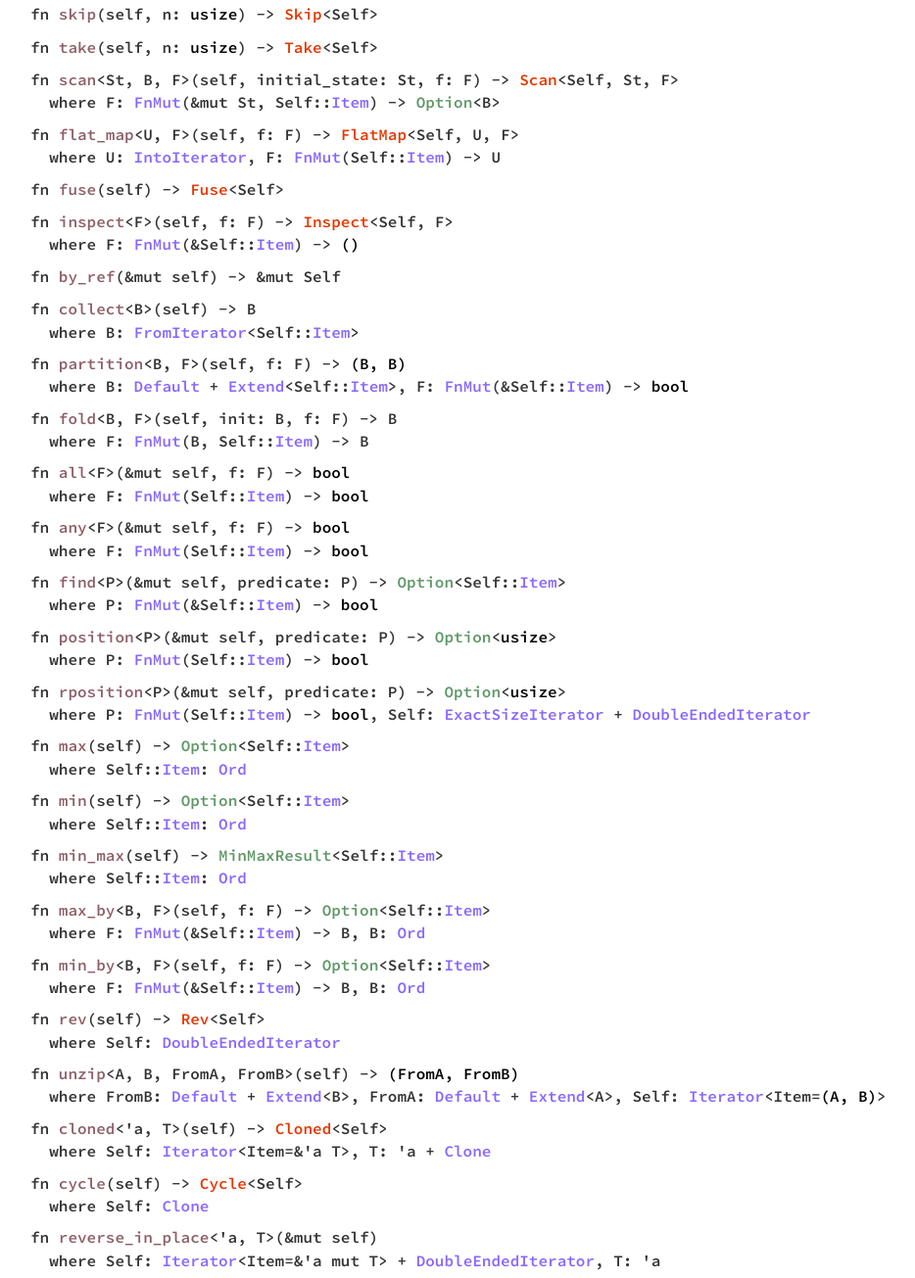
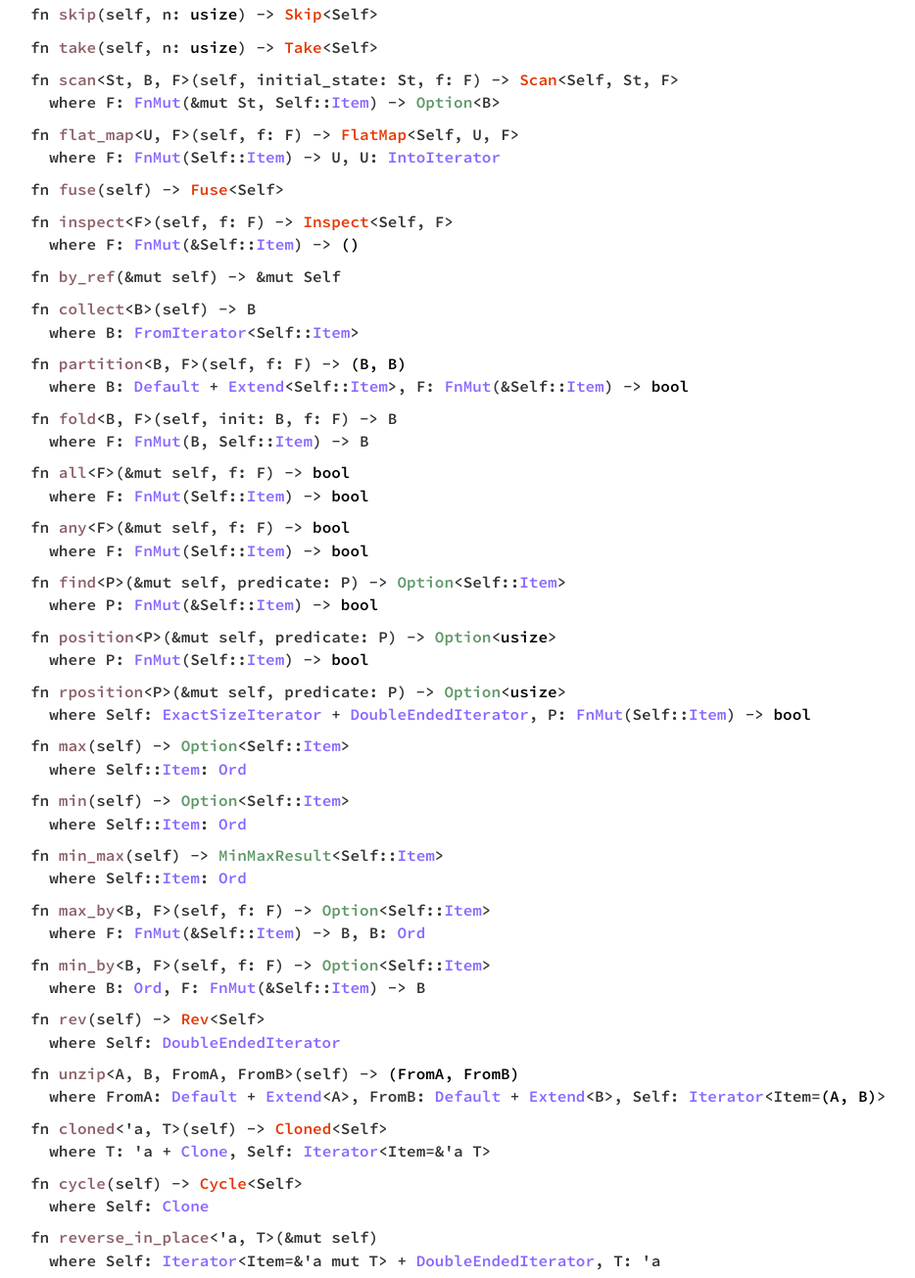
Before and after one commit to billyevans/tst, a plain HTML site: page tst/tst/struct.IntoIter.html in a window 1280 px wide. Shown: the part 1046-2351 px from the top of the page at 98% size, without its empty margins (234-1168 px from the left). Drawn offline with Linux system fonts and the light colour scheme.

Commit message:
rebuild pages at 9160996

```diff
--- a/tst/tst/struct.IntoIter.html
+++ b/tst/tst/struct.IntoIter.html
@@ -67,7 +67,7 @@
 <h4 id='method.skip' class='method'><code>fn <a href='http://doc.rust-lang.org/nightly/core/iter/trait.Iterator.html#method.skip' class='fnname'>skip</a>(self, n: <a href='http://doc.rust-lang.org/nightly/std/primitive.usize.html'>usize</a>) -&gt; <a class='struct' href='http://doc.rust-lang.org/nightly/core/iter/struct.Skip.html' title='core::iter::Skip'>Skip</a>&lt;Self&gt;</code></h4>
 <h4 id='method.take' class='method'><code>fn <a href='http://doc.rust-lang.org/nightly/core/iter/trait.Iterator.html#method.take' class='fnname'>take</a>(self, n: <a href='http://doc.rust-lang.org/nightly/std/primitive.usize.html'>usize</a>) -&gt; <a class='struct' href='http://doc.rust-lang.org/nightly/core/iter/struct.Take.html' title='core::iter::Take'>Take</a>&lt;Self&gt;</code></h4>
 <h4 id='method.scan' class='method'><code>fn <a href='http://doc.rust-lang.org/nightly/core/iter/trait.Iterator.html#method.scan' class='fnname'>scan</a>&lt;St, B, F&gt;(self, initial_state: St, f: F) -&gt; <a class='struct' href='http://doc.rust-lang.org/nightly/core/iter/struct.Scan.html' title='core::iter::Scan'>Scan</a>&lt;Self, St, F&gt; <span class='where'>where F: <a class='trait' href='http://doc.rust-lang.org/nightly/core/ops/trait.FnMut.html' title='core::ops::FnMut'>FnMut</a>(&amp;mut St, Self::<a class='trait' href='http://doc.rust-lang.org/nightly/core/iter/trait.Iterator.html' title='core::iter::Iterator'>Item</a>) -&gt; <a class='enum' href='http://doc.rust-lang.org/nightly/core/option/enum.Option.html' title='core::option::Option'>Option</a>&lt;B&gt;</span></code></h4>
-<h4 id='method.flat_map' class='method'><code>fn <a href='http://doc.rust-lang.org/nightly/core/iter/trait.Iterator.html#method.flat_map' class='fnname'>flat_map</a>&lt;U, F&gt;(self, f: F) -&gt; <a class='struct' href='http://doc.rust-lang.org/nightly/core/iter/struct.FlatMap.html' title='core::iter::FlatMap'>FlatMap</a>&lt;Self, U, F&gt; <span class='where'>where U: <a class='trait' href='http://doc.rust-lang.org/nightly/core/iter/trait.IntoIterator.html' title='core::iter::IntoIterator'>IntoIterator</a>, F: <a class='trait' href='http://doc.rust-lang.org/nightly/core/ops/trait.FnMut.html' title='core::ops::FnMut'>FnMut</a>(Self::<a class='trait' href='http://doc.rust-lang.org/nightly/core/iter/trait.Iterator.html' title='core::iter::Iterator'>Item</a>) -&gt; U</span></code></h4>
+<h4 id='method.flat_map' class='method'><code>fn <a href='http://doc.rust-lang.org/nightly/core/iter/trait.Iterator.html#method.flat_map' class='fnname'>flat_map</a>&lt;U, F&gt;(self, f: F) -&gt; <a class='struct' href='http://doc.rust-lang.org/nightly/core/iter/struct.FlatMap.html' title='core::iter::FlatMap'>FlatMap</a>&lt;Self, U, F&gt; <span class='where'>where F: <a class='trait' href='http://doc.rust-lang.org/nightly/core/ops/trait.FnMut.html' title='core::ops::FnMut'>FnMut</a>(Self::<a class='trait' href='http://doc.rust-lang.org/nightly/core/iter/trait.Iterator.html' title='core::iter::Iterator'>Item</a>) -&gt; U, U: <a class='trait' href='http://doc.rust-lang.org/nightly/core/iter/trait.IntoIterator.html' title='core::iter::IntoIterator'>IntoIterator</a></span></code></h4>
 <h4 id='method.fuse' class='method'><code>fn <a href='http://doc.rust-lang.org/nightly/core/iter/trait.Iterator.html#method.fuse' class='fnname'>fuse</a>(self) -&gt; <a class='struct' href='http://doc.rust-lang.org/nightly/core/iter/struct.Fuse.html' title='core::iter::Fuse'>Fuse</a>&lt;Self&gt;</code></h4>
 <h4 id='method.inspect' class='method'><code>fn <a href='http://doc.rust-lang.org/nightly/core/iter/trait.Iterator.html#method.inspect' class='fnname'>inspect</a>&lt;F&gt;(self, f: F) -&gt; <a class='struct' href='http://doc.rust-lang.org/nightly/core/iter/struct.Inspect.html' title='core::iter::Inspect'>Inspect</a>&lt;Self, F&gt; <span class='where'>where F: <a class='trait' href='http://doc.rust-lang.org/nightly/core/ops/trait.FnMut.html' title='core::ops::FnMut'>FnMut</a>(&amp;Self::<a class='trait' href='http://doc.rust-lang.org/nightly/core/iter/trait.Iterator.html' title='core::iter::Iterator'>Item</a>) -&gt; <a href='http://doc.rust-lang.org/nightly/std/primitive.tuple.html'>()</a></span></code></h4>
 <h4 id='method.by_ref' class='method'><code>fn <a href='http://doc.rust-lang.org/nightly/core/iter/trait.Iterator.html#method.by_ref' class='fnname'>by_ref</a>(&amp;mut self) -&gt; &amp;mut Self</code></h4>
@@ -78,15 +78,15 @@
 <h4 id='method.any' class='method'><code>fn <a href='http://doc.rust-lang.org/nightly/core/iter/trait.Iterator.html#method.any' class='fnname'>any</a>&lt;F&gt;(&amp;mut self, f: F) -&gt; <a href='http://doc.rust-lang.org/nightly/std/primitive.bool.html'>bool</a> <span class='where'>where F: <a class='trait' href='http://doc.rust-lang.org/nightly/core/ops/trait.FnMut.html' title='core::ops::FnMut'>FnMut</a>(Self::<a class='trait' href='http://doc.rust-lang.org/nightly/core/iter/trait.Iterator.html' title='core::iter::Iterator'>Item</a>) -&gt; <a href='http://doc.rust-lang.org/nightly/std/primitive.bool.html'>bool</a></span></code></h4>
 <h4 id='method.find' class='method'><code>fn <a href='http://doc.rust-lang.org/nightly/core/iter/trait.Iterator.html#method.find' class='fnname'>find</a>&lt;P&gt;(&amp;mut self, predicate: P) -&gt; <a class='enum' href='http://doc.rust-lang.org/nightly/core/option/enum.Option.html' title='core::option::Option'>Option</a>&lt;Self::<a class='trait' href='http://doc.rust-lang.org/nightly/core/iter/trait.Iterator.html' title='core::iter::Iterator'>Item</a>&gt; <span class='where'>where P: <a class='trait' href='http://doc.rust-lang.org/nightly/core/ops/trait.FnMut.html' title='core::ops::FnMut'>FnMut</a>(&amp;Self::<a class='trait' href='http://doc.rust-lang.org/nightly/core/iter/trait.Iterator.html' title='core::iter::Iterator'>Item</a>) -&gt; <a href='http://doc.rust-lang.org/nightly/std/primitive.bool.html'>bool</a></span></code></h4>
 <h4 id='method.position' class='method'><code>fn <a href='http://doc.rust-lang.org/nightly/core/iter/trait.Iterator.html#method.position' class='fnname'>position</a>&lt;P&gt;(&amp;mut self, predicate: P) -&gt; <a class='enum' href='http://doc.rust-lang.org/nightly/core/option/enum.Option.html' title='core::option::Option'>Option</a>&lt;<a href='http://doc.rust-lang.org/nightly/std/primitive.usize.html'>usize</a>&gt; <span class='where'>where P: <a class='trait' href='http://doc.rust-lang.org/nightly/core/ops/trait.FnMut.html' title='core::ops::FnMut'>FnMut</a>(Self::<a class='trait' href='http://doc.rust-lang.org/nightly/core/iter/trait.Iterator.html' title='core::iter::Iterator'>Item</a>) -&gt; <a href='http://doc.rust-lang.org/nightly/std/primitive.bool.html'>bool</a></span></code></h4>
-<h4 id='method.rposition' class='method'><code>fn <a href='http://doc.rust-lang.org/nightly/core/iter/trait.Iterator.html#method.rposition' class='fnname'>rposition</a>&lt;P&gt;(&amp;mut self, predicate: P) -&gt; <a class='enum' href='http://doc.rust-lang.org/nightly/core/option/enum.Option.html' title='core::option::Option'>Option</a>&lt;<a href='http://doc.rust-lang.org/nightly/std/primitive.usize.html'>usize</a>&gt; <span class='where'>where P: <a class='trait' href='http://doc.rust-lang.org/nightly/core/ops/trait.FnMut.html' title='core::ops::FnMut'>FnMut</a>(Self::<a class='trait' href='http://doc.rust-lang.org/nightly/core/iter/trait.Iterator.html' title='core::iter::Iterator'>Item</a>) -&gt; <a href='http://doc.rust-lang.org/nightly/std/primitive.bool.html'>bool</a>, Self: <a class='trait' href='http://doc.rust-lang.org/nightly/core/iter/trait.ExactSizeIterator.html' title='core::iter::ExactSizeIterator'>ExactSizeIterator</a> + <a class='trait' href='http://doc.rust-lang.org/nightly/core/iter/trait.DoubleEndedIterator.html' title='core::iter::DoubleEndedIterator'>DoubleEndedIterator</a></span></code></h4>
+<h4 id='method.rposition' class='method'><code>fn <a href='http://doc.rust-lang.org/nightly/core/iter/trait.Iterator.html#method.rposition' class='fnname'>rposition</a>&lt;P&gt;(&amp;mut self, predicate: P) -&gt; <a class='enum' href='http://doc.rust-lang.org/nightly/core/option/enum.Option.html' title='core::option::Option'>Option</a>&lt;<a href='http://doc.rust-lang.org/nightly/std/primitive.usize.html'>usize</a>&gt; <span class='where'>where Self: <a class='trait' href='http://doc.rust-lang.org/nightly/core/iter/trait.ExactSizeIterator.html' title='core::iter::ExactSizeIterator'>ExactSizeIterator</a> + <a class='trait' href='http://doc.rust-lang.org/nightly/core/iter/trait.DoubleEndedIterator.html' title='core::iter::DoubleEndedIterator'>DoubleEndedIterator</a>, P: <a class='trait' href='http://doc.rust-lang.org/nightly/core/ops/trait.FnMut.html' title='core::ops::FnMut'>FnMut</a>(Self::<a class='trait' href='http://doc.rust-lang.org/nightly/core/iter/trait.Iterator.html' title='core::iter::Iterator'>Item</a>) -&gt; <a href='http://doc.rust-lang.org/nightly/std/primitive.bool.html'>bool</a></span></code></h4>
 <h4 id='method.max' class='method'><code>fn <a href='http://doc.rust-lang.org/nightly/core/iter/trait.Iterator.html#method.max' class='fnname'>max</a>(self) -&gt; <a class='enum' href='http://doc.rust-lang.org/nightly/core/option/enum.Option.html' title='core::option::Option'>Option</a>&lt;Self::<a class='trait' href='http://doc.rust-lang.org/nightly/core/iter/trait.Iterator.html' title='core::iter::Iterator'>Item</a>&gt; <span class='where'>where Self::<a class='trait' href='http://doc.rust-lang.org/nightly/core/iter/trait.Iterator.html' title='core::iter::Iterator'>Item</a>: <a class='trait' href='http://doc.rust-lang.org/nightly/core/cmp/trait.Ord.html' title='core::cmp::Ord'>Ord</a></span></code></h4>
 <h4 id='method.min' class='method'><code>fn <a href='http://doc.rust-lang.org/nightly/core/iter/trait.Iterator.html#method.min' class='fnname'>min</a>(self) -&gt; <a class='enum' href='http://doc.rust-lang.org/nightly/core/option/enum.Option.html' title='core::option::Option'>Option</a>&lt;Self::<a class='trait' href='http://doc.rust-lang.org/nightly/core/iter/trait.Iterator.html' title='core::iter::Iterator'>Item</a>&gt; <span class='where'>where Self::<a class='trait' href='http://doc.rust-lang.org/nightly/core/iter/trait.Iterator.html' title='core::iter::Iterator'>Item</a>: <a class='trait' href='http://doc.rust-lang.org/nightly/core/cmp/trait.Ord.html' title='core::cmp::Ord'>Ord</a></span></code></h4>
 <h4 id='method.min_max' class='method'><code>fn <a href='http://doc.rust-lang.org/nightly/core/iter/trait.Iterator.html#method.min_max' class='fnname'>min_max</a>(self) -&gt; <a class='enum' href='http://doc.rust-lang.org/nightly/core/iter/enum.MinMaxResult.html' title='core::iter::MinMaxResult'>MinMaxResult</a>&lt;Self::<a class='trait' href='http://doc.rust-lang.org/nightly/core/iter/trait.Iterator.html' title='core::iter::Iterator'>Item</a>&gt; <span class='where'>where Self::<a class='trait' href='http://doc.rust-lang.org/nightly/core/iter/trait.Iterator.html' title='core::iter::Iterator'>Item</a>: <a class='trait' href='http://doc.rust-lang.org/nightly/core/cmp/trait.Ord.html' title='core::cmp::Ord'>Ord</a></span></code></h4>
 <h4 id='method.max_by' class='method'><code>fn <a href='http://doc.rust-lang.org/nightly/core/iter/trait.Iterator.html#method.max_by' class='fnname'>max_by</a>&lt;B, F&gt;(self, f: F) -&gt; <a class='enum' href='http://doc.rust-lang.org/nightly/core/option/enum.Option.html' title='core::option::Option'>Option</a>&lt;Self::<a class='trait' href='http://doc.rust-lang.org/nightly/core/iter/trait.Iterator.html' title='core::iter::Iterator'>Item</a>&gt; <span class='where'>where F: <a class='trait' href='http://doc.rust-lang.org/nightly/core/ops/trait.FnMut.html' title='core::ops::FnMut'>FnMut</a>(&amp;Self::<a class='trait' href='http://doc.rust-lang.org/nightly/core/iter/trait.Iterator.html' title='core::iter::Iterator'>Item</a>) -&gt; B, B: <a class='trait' href='http://doc.rust-lang.org/nightly/core/cmp/trait.Ord.html' title='core::cmp::Ord'>Ord</a></span></code></h4>
-<h4 id='method.min_by' class='method'><code>fn <a href='http://doc.rust-lang.org/nightly/core/iter/trait.Iterator.html#method.min_by' class='fnname'>min_by</a>&lt;B, F&gt;(self, f: F) -&gt; <a class='enum' href='http://doc.rust-lang.org/nightly/core/option/enum.Option.html' title='core::option::Option'>Option</a>&lt;Self::<a class='trait' href='http://doc.rust-lang.org/nightly/core/iter/trait.Iterator.html' title='core::iter::Iterator'>Item</a>&gt; <span class='where'>where F: <a class='trait' href='http://doc.rust-lang.org/nightly/core/ops/trait.FnMut.html' title='core::ops::FnMut'>FnMut</a>(&amp;Self::<a class='trait' href='http://doc.rust-lang.org/nightly/core/iter/trait.Iterator.html' title='core::iter::Iterator'>Item</a>) -&gt; B, B: <a class='trait' href='http://doc.rust-lang.org/nightly/core/cmp/trait.Ord.html' title='core::cmp::Ord'>Ord</a></span></code></h4>
+<h4 id='method.min_by' class='method'><code>fn <a href='http://doc.rust-lang.org/nightly/core/iter/trait.Iterator.html#method.min_by' class='fnname'>min_by</a>&lt;B, F&gt;(self, f: F) -&gt; <a class='enum' href='http://doc.rust-lang.org/nightly/core/option/enum.Option.html' title='core::option::Option'>Option</a>&lt;Self::<a class='trait' href='http://doc.rust-lang.org/nightly/core/iter/trait.Iterator.html' title='core::iter::Iterator'>Item</a>&gt; <span class='where'>where B: <a class='trait' href='http://doc.rust-lang.org/nightly/core/cmp/trait.Ord.html' title='core::cmp::Ord'>Ord</a>, F: <a class='trait' href='http://doc.rust-lang.org/nightly/core/ops/trait.FnMut.html' title='core::ops::FnMut'>FnMut</a>(&amp;Self::<a class='trait' href='http://doc.rust-lang.org/nightly/core/iter/trait.Iterator.html' title='core::iter::Iterator'>Item</a>) -&gt; B</span></code></h4>
 <h4 id='method.rev' class='method'><code>fn <a href='http://doc.rust-lang.org/nightly/core/iter/trait.Iterator.html#method.rev' class='fnname'>rev</a>(self) -&gt; <a class='struct' href='http://doc.rust-lang.org/nightly/core/iter/struct.Rev.html' title='core::iter::Rev'>Rev</a>&lt;Self&gt; <span class='where'>where Self: <a class='trait' href='http://doc.rust-lang.org/nightly/core/iter/trait.DoubleEndedIterator.html' title='core::iter::DoubleEndedIterator'>DoubleEndedIterator</a></span></code></h4>
-<h4 id='method.unzip' class='method'><code>fn <a href='http://doc.rust-lang.org/nightly/core/iter/trait.Iterator.html#method.unzip' class='fnname'>unzip</a>&lt;A, B, FromA, FromB&gt;(self) -&gt; <a href='http://doc.rust-lang.org/nightly/std/primitive.tuple.html'>(FromA, FromB)</a> <span class='where'>where FromB: <a class='trait' href='http://doc.rust-lang.org/nightly/core/default/trait.Default.html' title='core::default::Default'>Default</a> + <a class='trait' href='http://doc.rust-lang.org/nightly/core/iter/trait.Extend.html' title='core::iter::Extend'>Extend</a>&lt;B&gt;, FromA: <a class='trait' href='http://doc.rust-lang.org/nightly/core/default/trait.Default.html' title='core::default::Default'>Default</a> + <a class='trait' href='http://doc.rust-lang.org/nightly/core/iter/trait.Extend.html' title='core::iter::Extend'>Extend</a>&lt;A&gt;, Self: <a class='trait' href='http://doc.rust-lang.org/nightly/core/iter/trait.Iterator.html' title='core::iter::Iterator'>Iterator</a>&lt;Item=<a href='http://doc.rust-lang.org/nightly/std/primitive.tuple.html'>(A, B)</a>&gt;</span></code></h4>
-<h4 id='method.cloned' class='method'><code>fn <a href='http://doc.rust-lang.org/nightly/core/iter/trait.Iterator.html#method.cloned' class='fnname'>cloned</a>&lt;'a, T&gt;(self) -&gt; <a class='struct' href='http://doc.rust-lang.org/nightly/core/iter/struct.Cloned.html' title='core::iter::Cloned'>Cloned</a>&lt;Self&gt; <span class='where'>where Self: <a class='trait' href='http://doc.rust-lang.org/nightly/core/iter/trait.Iterator.html' title='core::iter::Iterator'>Iterator</a>&lt;Item=&amp;'a T&gt;, T: 'a + <a class='trait' href='http://doc.rust-lang.org/nightly/core/clone/trait.Clone.html' title='core::clone::Clone'>Clone</a></span></code></h4>
+<h4 id='method.unzip' class='method'><code>fn <a href='http://doc.rust-lang.org/nightly/core/iter/trait.Iterator.html#method.unzip' class='fnname'>unzip</a>&lt;A, B, FromA, FromB&gt;(self) -&gt; <a href='http://doc.rust-lang.org/nightly/std/primitive.tuple.html'>(FromA, FromB)</a> <span class='where'>where FromA: <a class='trait' href='http://doc.rust-lang.org/nightly/core/default/trait.Default.html' title='core::default::Default'>Default</a> + <a class='trait' href='http://doc.rust-lang.org/nightly/core/iter/trait.Extend.html' title='core::iter::Extend'>Extend</a>&lt;A&gt;, FromB: <a class='trait' href='http://doc.rust-lang.org/nightly/core/default/trait.Default.html' title='core::default::Default'>Default</a> + <a class='trait' href='http://doc.rust-lang.org/nightly/core/iter/trait.Extend.html' title='core::iter::Extend'>Extend</a>&lt;B&gt;, Self: <a class='trait' href='http://doc.rust-lang.org/nightly/core/iter/trait.Iterator.html' title='core::iter::Iterator'>Iterator</a>&lt;Item=<a href='http://doc.rust-lang.org/nightly/std/primitive.tuple.html'>(A, B)</a>&gt;</span></code></h4>
+<h4 id='method.cloned' class='method'><code>fn <a href='http://doc.rust-lang.org/nightly/core/iter/trait.Iterator.html#method.cloned' class='fnname'>cloned</a>&lt;'a, T&gt;(self) -&gt; <a class='struct' href='http://doc.rust-lang.org/nightly/core/iter/struct.Cloned.html' title='core::iter::Cloned'>Cloned</a>&lt;Self&gt; <span class='where'>where T: 'a + <a class='trait' href='http://doc.rust-lang.org/nightly/core/clone/trait.Clone.html' title='core::clone::Clone'>Clone</a>, Self: <a class='trait' href='http://doc.rust-lang.org/nightly/core/iter/trait.Iterator.html' title='core::iter::Iterator'>Iterator</a>&lt;Item=&amp;'a T&gt;</span></code></h4>
 <h4 id='method.cycle' class='method'><code>fn <a href='http://doc.rust-lang.org/nightly/core/iter/trait.Iterator.html#method.cycle' class='fnname'>cycle</a>(self) -&gt; <a class='struct' href='http://doc.rust-lang.org/nightly/core/iter/struct.Cycle.html' title='core::iter::Cycle'>Cycle</a>&lt;Self&gt; <span class='where'>where Self: <a class='trait' href='http://doc.rust-lang.org/nightly/core/clone/trait.Clone.html' title='core::clone::Clone'>Clone</a></span></code></h4>
 <h4 id='method.reverse_in_place' class='method'><code>fn <a href='http://doc.rust-lang.org/nightly/core/iter/trait.Iterator.html#method.reverse_in_place' class='fnname'>reverse_in_place</a>&lt;'a, T&gt;(&amp;mut self) <span class='where'>where Self: <a class='trait' href='http://doc.rust-lang.org/nightly/core/iter/trait.Iterator.html' title='core::iter::Iterator'>Iterator</a>&lt;Item=&amp;'a mut T&gt; + <a class='trait' href='http://doc.rust-lang.org/nightly/core/iter/trait.DoubleEndedIterator.html' title='core::iter::DoubleEndedIterator'>DoubleEndedIterator</a>, T: 'a</span></code></h4>
 <h4 id='method.sum' class='method'><code>fn <a href='http://doc.rust-lang.org/nightly/core/iter/trait.Iterator.html#method.sum' class='fnname'>sum</a>&lt;S = Self::<a class='trait' href='http://doc.rust-lang.org/nightly/core/iter/trait.Iterator.html' title='core::iter::Iterator'>Item</a>&gt;(self) -&gt; S <span class='where'>where S: <a class='trait' href='http://doc.rust-lang.org/nightly/core/ops/trait.Add.html' title='core::ops::Add'>Add</a>&lt;Self::<a class='trait' href='http://doc.rust-lang.org/nightly/core/iter/trait.Iterator.html' title='core::iter::Iterator'>Item</a>, Output=S&gt; + <a class='trait' href='http://doc.rust-lang.org/nightly/core/num/trait.Zero.html' title='core::num::Zero'>Zero</a></span></code></h4>
```
Also changed, not shown: tst/tst/struct.Iter.html (+5 -5 lines), tst/tst/struct.IterMut.html (+5 -5 lines), tst/tst/struct.KeysIter.html (+5 -5 lines), tst/tst/struct.ValuesIter.html (+5 -5 lines), tst/tst/struct.WildCardIter.html (+5 -5 lines).
